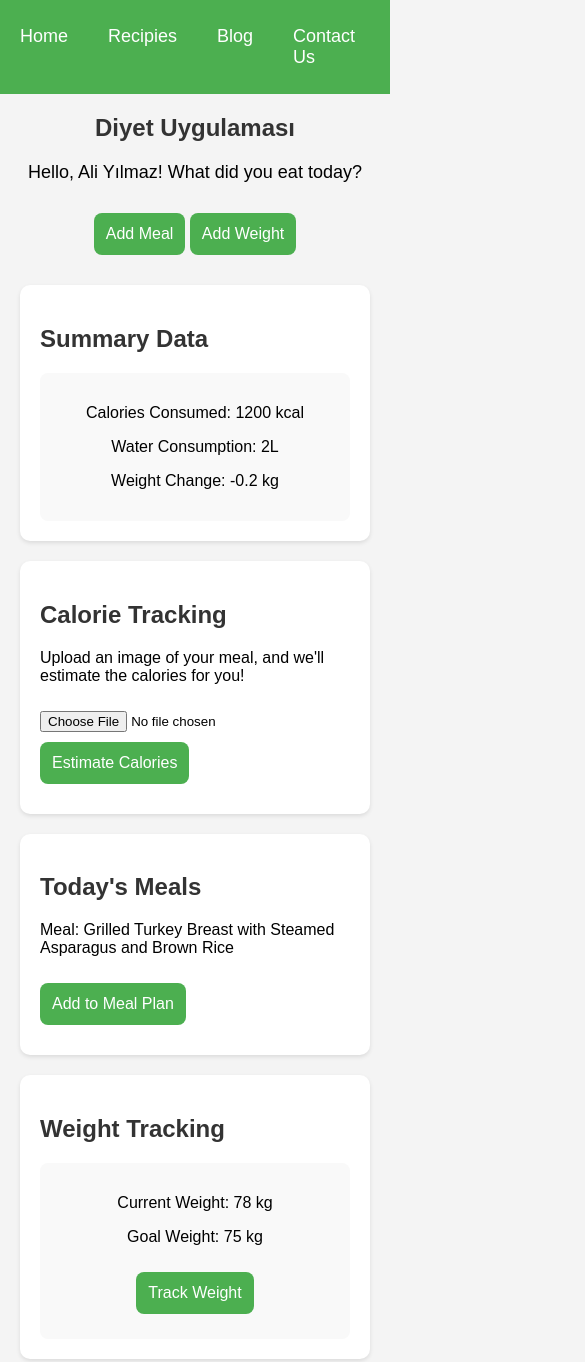
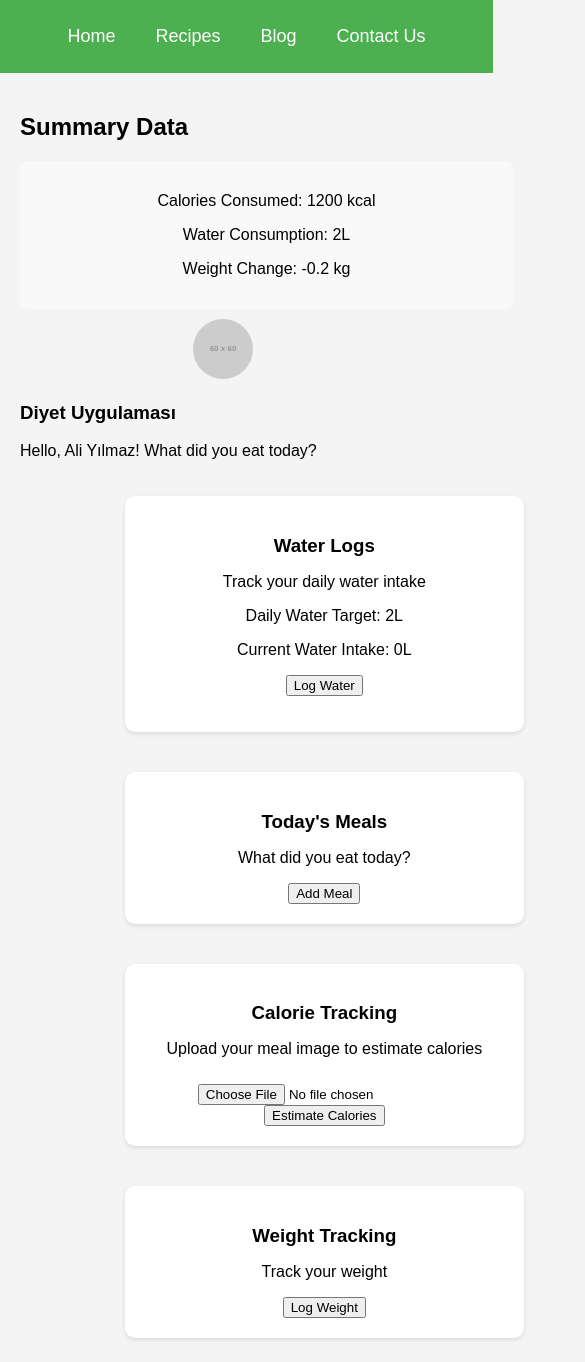
Before and after one commit to nezahatkorkmaz/diyet-uygulamasi, a website: page public/index.html in a window 390 px wide. Shown: the top 1362 px of the page, 585 px wide, since content can reach past the window. Drawn offline with Linux system fonts and the light colour scheme; no server answers; placeholder pictures from the web are drawn by us.

Commit message:
ortalandi

```diff
--- a/public/index.html
+++ b/public/index.html
@@ -11,7 +11,7 @@
   <nav class="navbar">
     <ul>
       <li><a href="#home">Home</a></li>
-      <li><a href="#recipes">Recipies</a></li>
+      <li><a href="#recipes">Recipes</a></li>
       <li><a href="#blog">Blog</a></li>
       <li><a href="#contact">Contact Us</a></li>
     </ul>
@@ -20,17 +20,8 @@
   <!-- Home Section -->
   <section id="home">
     <header class="header">
-      <h1>Diyet Uygulaması</h1>
-      <p class="greeting">Hello, Ali Yılmaz! What did you eat today?</p>
-    </header>
-
-    <!-- Main Buttons Section -->
-    <div class="buttons-container">
-      <button class="button meal-button" onclick="addMeal()">Add Meal</button>
-      <button class="button weight-button" onclick="addWeight()">Add Weight</button>
-    </div>
-
-    <!-- Summary Data Section -->
+      <div class="welcome-summary-container">
+        <!-- Summary Data -->
         <section class="summary">
           <h2>Summary Data</h2>
           <div class="card">
@@ -40,32 +31,58 @@
           </div>
         </section>
 
-    <!-- Calorie Tracking Section -->
-    <section class="calorie-tracking">
-      <h2>Calorie Tracking</h2>
-      <p>Upload an image of your meal, and we'll estimate the calories for you!</p>
+        <!-- Avatar -->
+        <div class="avatar-container">
+          <img src="https://via.placeholder.com/60" alt="Avatar" class="avatar">
+        </div>
+
+        <!-- Welcome Message -->
+        <section class="welcome">
+          <h1>Diyet Uygulaması</h1>
+          <p class="greeting">Hello, Ali Yılmaz! What did you eat today?</p>
+        </section>
+      </div>
+    </header>
+
+    <!-- Feature Containers: Water Logs, Today's Meals, Calorie Tracking, Weight Tracking -->
+    <div class="feature-containers">
+        <!-- Water Logs -->
+        <div class="feature-container">
+          <h3>Water Logs</h3>
+          <p>Track your daily water intake</p>
+          <div>
+            <p>Daily Water Target: <span id="water-target">2L</span></p>
+            <p>Current Water Intake: <span id="current-water">0L</span></p>
+            <button class="button" onclick="logWater()">Log Water</button>
+            <p id="water-message"></p>
+          </div>
+        </div>
+
+        <!-- Today's Meals -->
+        <div class="feature-container">
+          <h3>Today's Meals</h3>
+          <p>What did you eat today?</p>
+          <button class="button">Add Meal</button>
+        </div>
+      </div>
+
+      <!-- Second row -->
+      <div class="feature-containers">
+        <!-- Calorie Tracking -->
+        <div class="feature-container">
+          <h3>Calorie Tracking</h3>
+          <p>Upload your meal image to estimate calories</p>
           <input type="file" id="mealImage" />
           <button class="button">Estimate Calories</button>
-    </section>
-
-    <!-- Today's Meals Section -->
-    <section class="today-meals">
-      <h2>Today's Meals</h2>
-      <div class="meal-card">
-        <p>Meal: Grilled Turkey Breast with Steamed Asparagus and Brown Rice</p>
-        <button class="button add-to-plan-button">Add to Meal Plan</button>
         </div>
-    </section>
 
         <!-- Weight Tracking -->
-    <section class="weight-tracking">
-      <h2>Weight Tracking</h2>
-      <div class="card">
-        <p>Current Weight: <span id="current-weight">78 kg</span></p>
-        <p>Goal Weight: <span id="goal-weight">75 kg</span></p>
-        <button class="button">Track Weight</button>
+        <div class="feature-container">
+          <h3>Weight Tracking</h3>
+          <p>Track your weight</p>
+          <button class="button">Log Weight</button>
         </div>
-    </section>
+      </div>
   </section>
 
   <!-- Contact Us Section -->
@@ -75,48 +92,25 @@
   </section>
 
   <script>
-    // Fetch users and meals
-    function fetchUsers() {
-      fetch('http://localhost:3000/api/users')
-        .then(response => response.json())
-        .then(data => {
-          const userList = document.getElementById('userList');
-          data.forEach(user => {
-            const li = document.createElement('li');
-            li.textContent = `${user.first_name} ${user.last_name} - ${user.email}`;
-            userList.appendChild(li);
-          });
-        });
+    // Water Logs Functionality
+    let currentWaterIntake = 0;
+    let dailyWaterTarget = 2; // 2L target
+    const waterMessage = document.getElementById("water-message");
+    const waterTarget = document.getElementById("water-target");
+    const currentWater = document.getElementById("current-water");
+
+    function logWater() {
+      currentWaterIntake += 0.2; // Increase by 200ml (0.2L)
+      currentWater.innerText = `${currentWaterIntake}L`;
+
+      if (currentWaterIntake >= dailyWaterTarget) {
+        waterMessage.innerText = "You have reached your daily water goal!";
+        waterMessage.style.color = "green";
+      } else {
+        waterMessage.innerText = `You have drunk ${currentWaterIntake}L out of ${dailyWaterTarget}L.`;
+        waterMessage.style.color = "black";
       }
-
-    function fetchMeals() {
-      fetch('http://localhost:3000/api/meals')
-        .then(response => response.json())
-        .then(data => {
-          const mealList = document.getElementById('mealList');
-          data.forEach(meal => {
-            const li = document.createElement('li');
-            li.textContent = `${meal.meal_name} - ${meal.calories} Kalori`;
-            mealList.appendChild(li);
-          });
-        });
     }
-
-    // Add meal functionality
-    function addMeal() {
-      // Logic to add meal
-    }
-
-    // Add weight functionality
-    function addWeight() {
-      // Logic to add weight
-    }
-
-    // Fetch users and meals on page load
-    window.onload = function() {
-      fetchUsers();
-      fetchMeals();
-    };
   </script>
 </body>
 </html>
--- a/public/style.css
+++ b/public/style.css
@@ -4,31 +4,26 @@ body {
     margin: 0;
     padding: 0;
     background-color: #f4f4f4;
+    display: grid;
 }
 
-  h1, h2 {
-    color: #333;
+/* Wrapper for page content */
+.wrapper {
+    display: flex;
+    flex-direction: column;
+    align-items: center;
+    width: 100%;
+    max-width: 1200px; /* Sayfa içeriği için maksimum genişlik */
+    margin-left: 20px;  /* Sol boşluk */
+    margin-right: 20px; /* Sağ boşluk */
+    padding: 20px;
 }
 
-  button {
-    background-color: #4CAF50;
-    color: #fff;
-    padding: 12px;
-    border: none;
-    cursor: pointer;
-    font-size: 16px;
-    border-radius: 8px;
-    margin: 10px 0;
-  }
-
-  button:hover {
-    background-color: #45a049;
-  }
-
-  /* Navbar */
+/* Navbar styles */
 .navbar {
     background-color: #4CAF50;
     padding: 10px 0;
+    width: 100%;
 }
 
 .navbar ul {
@@ -52,31 +47,35 @@ body {
     text-decoration: underline;
 }
 
-  /* Home Section */
-  .header {
-    text-align: center;
+/* Welcome and Summary Section */
+.welcome-summary-container {
+    display: flex;
+    justify-content: space-between;
+    align-items: center;
     margin: 20px;
+    width: 100%;
 }
 
-  .greeting {
-    font-size: 18px;
+.summary {
+    width: 30%;
 }
 
-  /* Main Buttons */
-  .buttons-container {
-    text-align: center;
-    margin: 20px;
+.avatar-container {
+    width: 15%;
+}
+
+.welcome {
+    width: 45%;
+    text-align: left;
+}
+
+.avatar {
+    width: 60px;
+    height: 60px;
+    border-radius: 50%;
 }
 
 /* Summary Section */
-  .summary {
-    background-color: #fff;
-    padding: 20px;
-    margin: 20px;
-    border-radius: 10px;
-    box-shadow: 0 2px 4px rgba(0, 0, 0, 0.1);
-  }
-
 .card {
     background-color: #f9f9f9;
     padding: 15px;
@@ -85,13 +84,34 @@ body {
     text-align: center;
 }
 
-  /* Calorie Tracking Section */
-  .calorie-tracking, .today-meals, .weight-tracking {
+/* Main Buttons */
+.buttons-container {
+    text-align: center;
+    margin: 20px;
+}
+/* Feature Containers: Water Logs, Today's Meals, Calorie Tracking, Weight Tracking */
+.feature-containers {
+    display: flex;
+    justify-content: space-between;
+    margin: 20px 0;
+    width: 91%;
+    gap: 20px; /* Aralarına boşluk eklemek için */
+    padding-left: 100px; /* Sol tarafta boşluk */
+    padding-right: 100px; /* Sağ tarafta boşluk */
+}
+
+/* Feature Container for individual elements */
+.feature-container {
+    width: 48%; /* İki div yan yana olacak şekilde */
     background-color: #fff;
     padding: 20px;
-    margin: 20px;
     border-radius: 10px;
     box-shadow: 0 2px 4px rgba(0, 0, 0, 0.1);
+    text-align: center;
+}
+
+.feature-container h3 {
+    margin-bottom: 10px;
 }
 
 input[type="file"] {
@@ -102,6 +122,33 @@ body {
 #contact {
     background-color: #fff;
     padding: 20px;
-    margin: 20px;
+    margin: 20px 0;
     border-radius: 10px;
 }
+
+/* Responsive Styles */
+@media screen and (max-width: 768px) {
+    .welcome-summary-container {
+        flex-direction: column;
+        align-items: center;
+    }
+
+    .summary, .welcome {
+        width: 100%;
+    }
+
+    .avatar-container {
+        width: 30%;
+        margin-top: 10px;
+    }
+
+    .feature-containers {
+        flex-direction: column;
+        align-items: center;
+    }
+
+    .feature-container {
+        width: 80%;
+        margin-bottom: 20px;
+    }
+}
```
Lines whose indentation alone changed are shown as unchanged.
